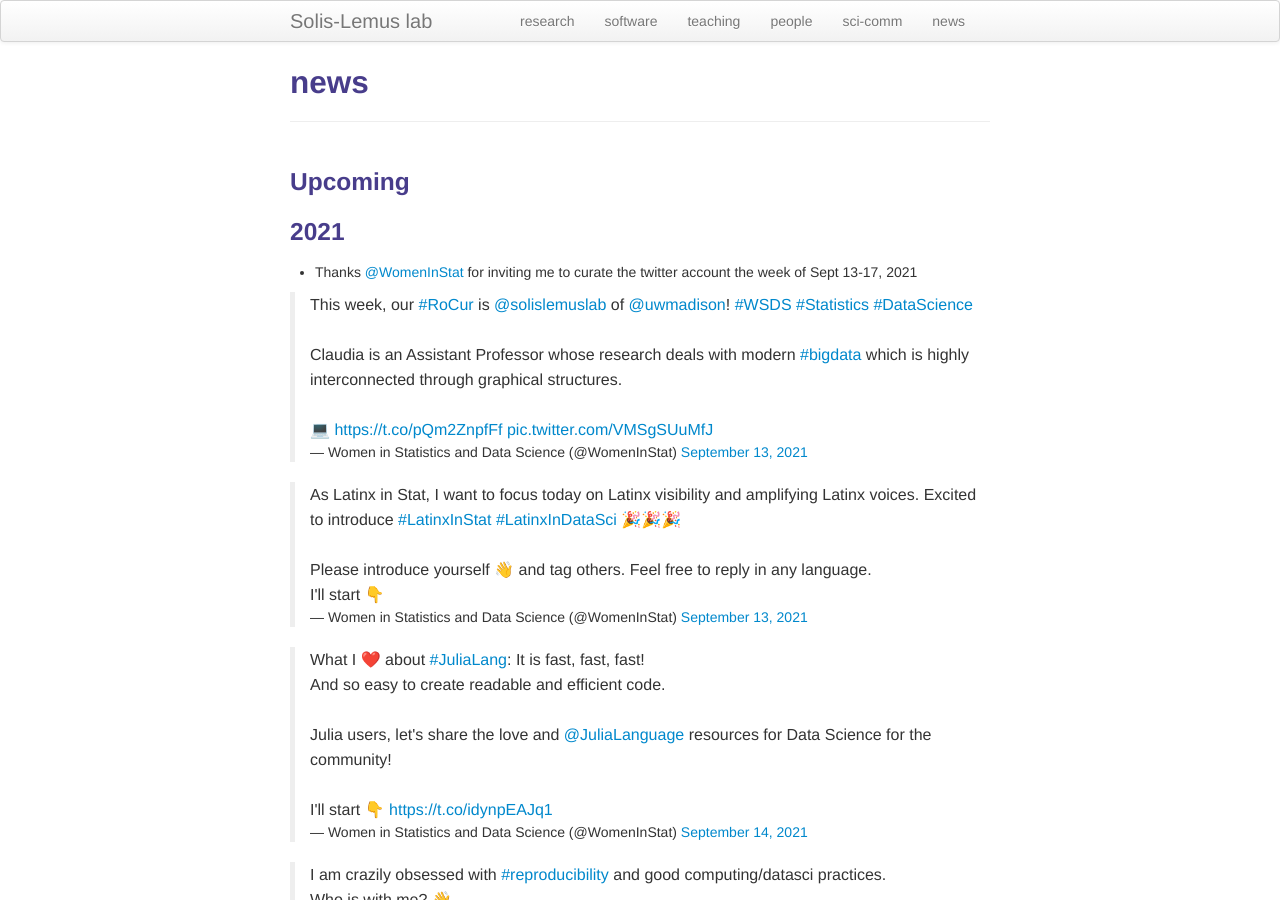
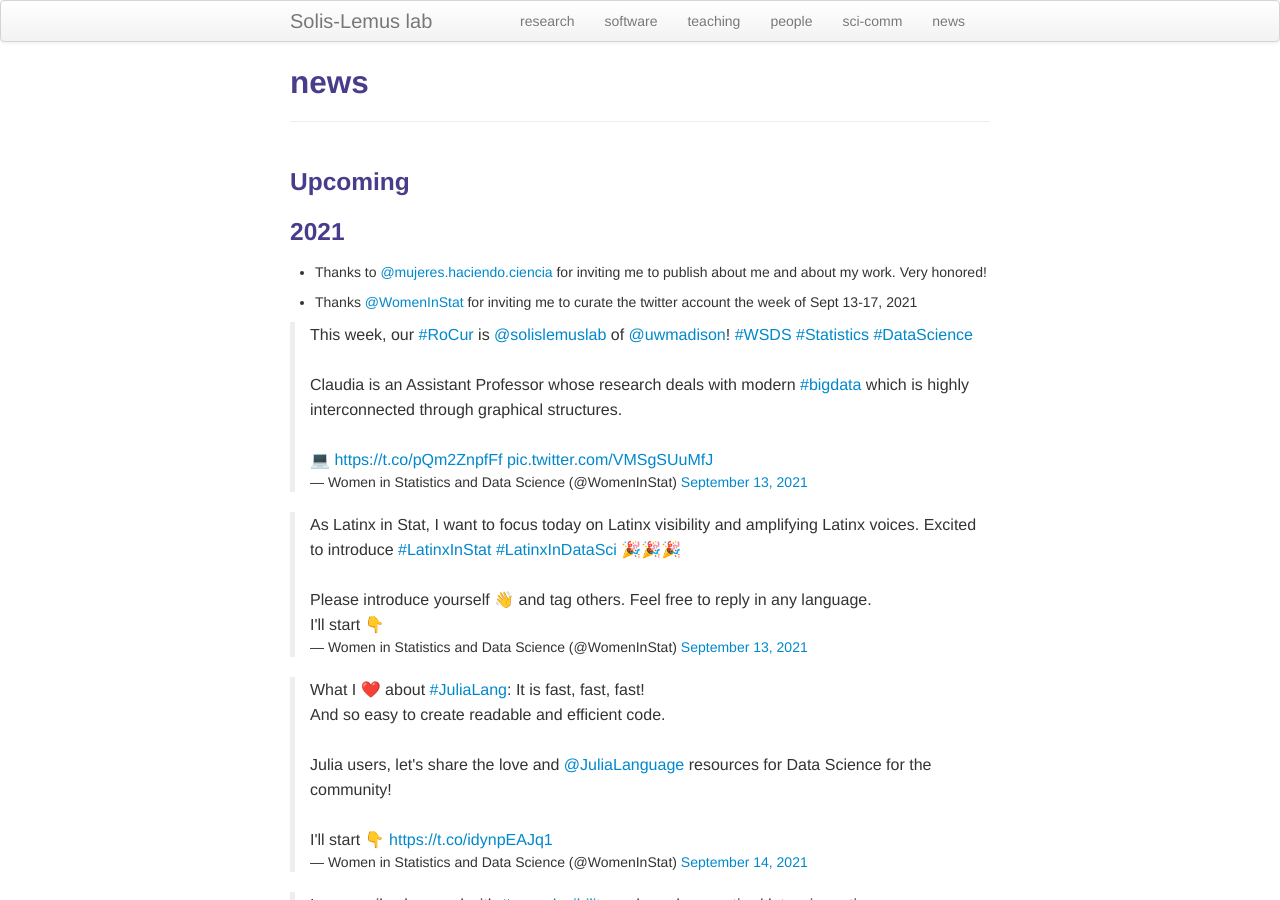
Before and after one commit to solislemuslab/solislemuslab.github.io, a Jekyll site: the page built from pages/news.md, in a window 1280 px wide and 900 px high. Built offline with Jekyll 4.4.1, drawn with Linux system fonts in a browser that asks for light colours; comment, search, counter and statistics services are not loaded.

Commit message:
mujeres haciendo ciencia

```diff
--- a/pages/news.md
+++ b/pages/news.md
@@ -8,6 +8,8 @@ description: Solis-Lemus lab
 
 
 ### 2021
+
+- Thanks to [@mujeres.haciendo.ciencia](https://www.instagram.com/mujeres.haciendo.ciencia/) for inviting me to publish about me and about my work. Very honored!
 
 - Thanks [@WomenInStat](https://twitter.com/WomenInStat?ref_src=twsrc%5Egoogle%7Ctwcamp%5Eserp%7Ctwgr%5Eauthor) for inviting me to curate the twitter account the week of Sept 13-17, 2021
 
```
